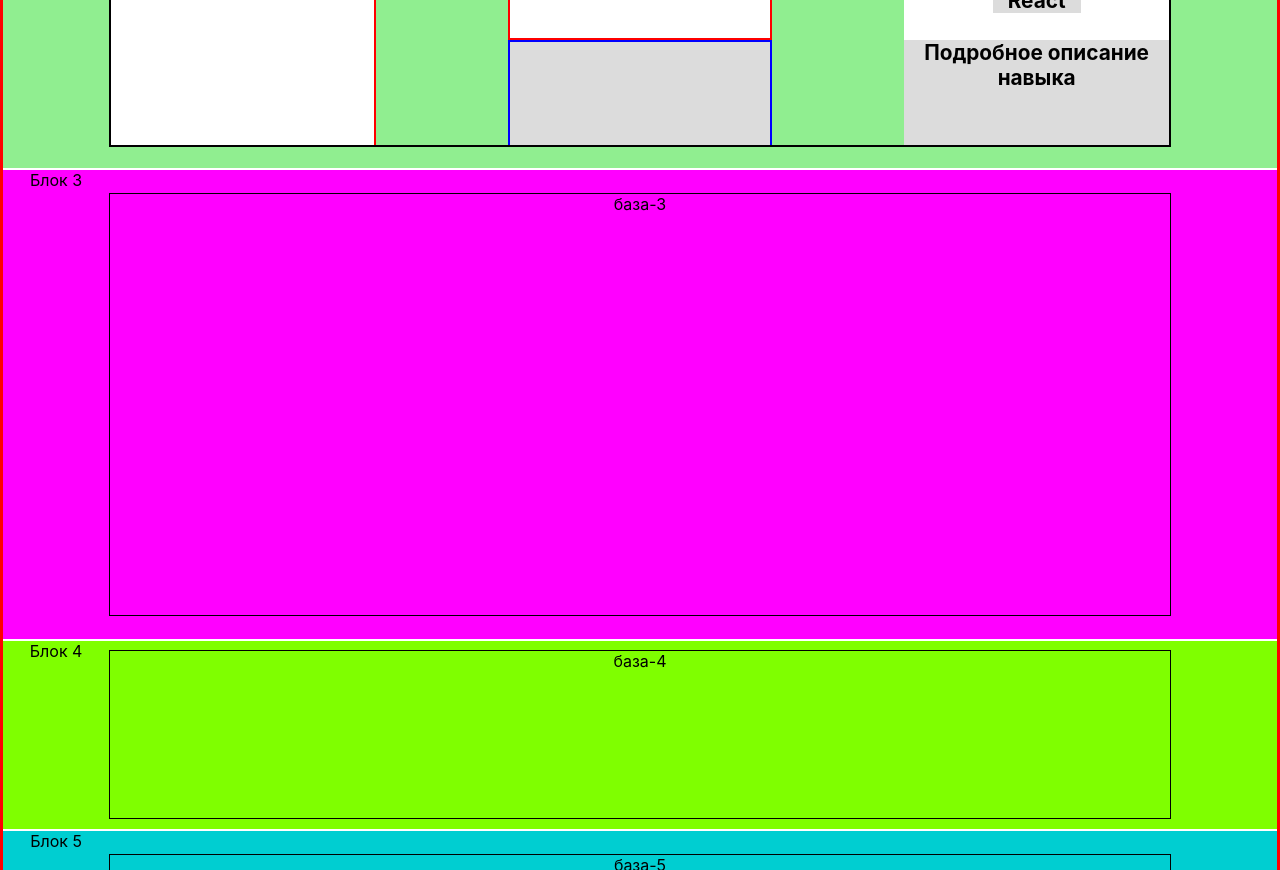
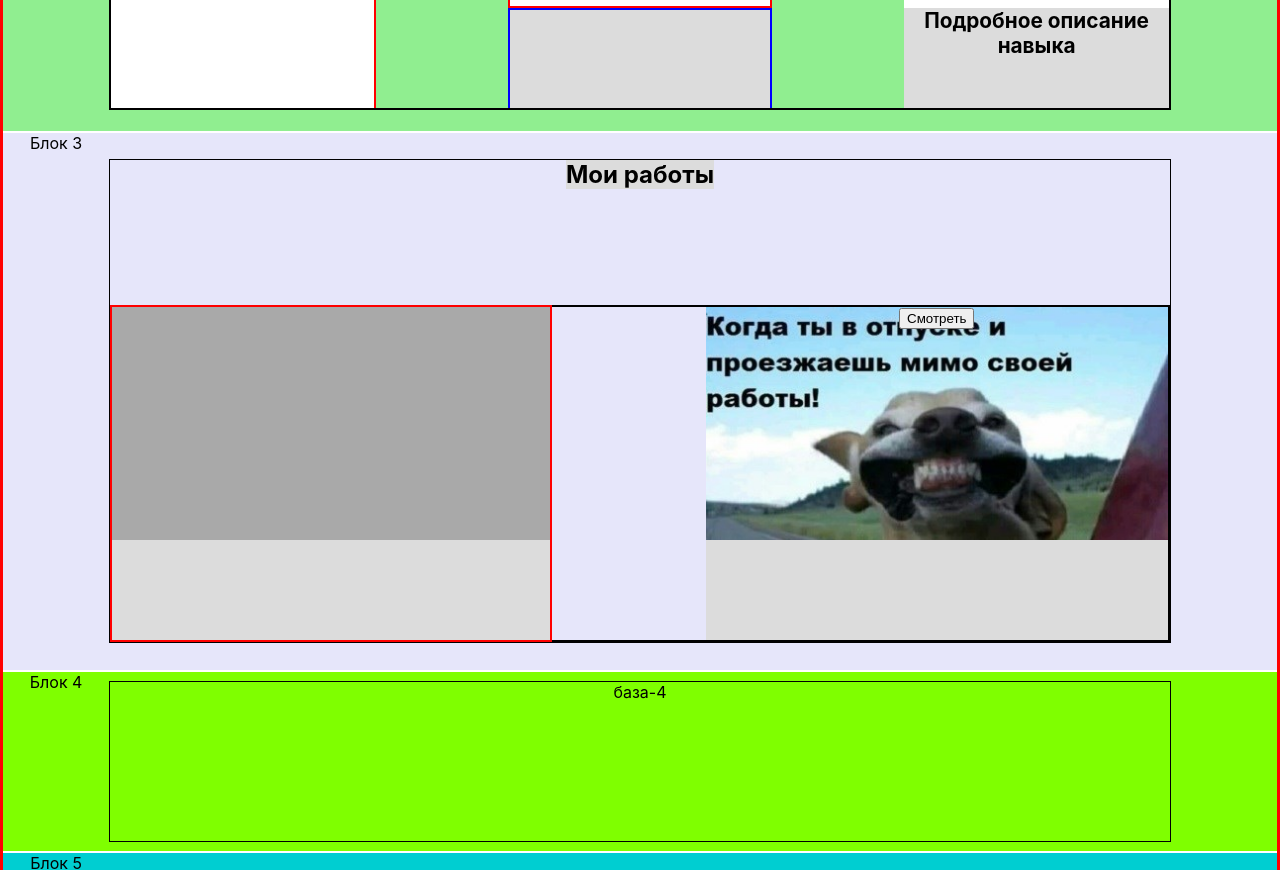
Before and after one commit to zerkalo70/portfolio, a React (Create React App) app: page / in a window 1280 px wide. Shown: the part 680-1550 px from the top of the page. Built offline with nearby package versions, Linux system fonts and the light colour scheme.

Commit message:
start made block3

```diff
--- a/src/App.css
+++ b/src/App.css
@@ -77,7 +77,7 @@ a:hover {
 .Content {
     display: grid;
     grid-template-columns: 1fr;
-    grid-template-rows: 8fr 9fr 10fr 4fr 10fr;
+    grid-template-rows: 8fr 9fr 12fr 4fr 10fr;
     grid-template-areas: "b1"
     "b2"
     "b3"
@@ -240,12 +240,81 @@ a:hover {
     ". bas3 bas3 bas3 bas3 bas3 bas3 bas3 bas3 bas3 bas3 ."
     ". . . . . . . . . . . .";
     grid-area: b3;
-    background: fuchsia;
+    background: lavender;
 }
 
 .basis3 {
+    display: grid;
+    grid-template-columns: 1fr;
+    grid-template-rows: 30% 70%;
+    grid-template-areas: "b31"
+    "b32";
     grid-area: bas3;
     border: 1px solid black;
+}
+
+.basis31 {
+    grid-area: b31;
+    align-self: start;
+    justify-self: center;
+    font-size: 150%;
+    font-weight: bold;
+    background: gainsboro;
+}
+
+.basis32 {
+    display: grid;
+    grid-template-columns: repeat(12, 1fr);
+    grid-template-rows: 1fr;
+    grid-template-areas: "b32a b32a b32a b32a b32a b32b b32b b32b b32b b32b b32b b32b";
+    grid-area: b32;
+    /*border: 1px solid black;*/
+}
+
+.basis32a {
+    display: grid;
+    grid-template-columns: 1fr;
+    grid-template-rows: 70% 30%;
+    grid-template-areas: "ba321"
+    "ba322";
+    grid-area: b32a;
+    border: 2px solid red;
+}
+
+.ba321 {
+    grid-area: ba321;
+    background-color: darkgrey;
+}
+
+.ba322 {
+    grid-area: ba322;
+    background-color: gainsboro;
+}
+
+.basis32b {
+    display: grid;
+    grid-template-columns: 1fr 1fr 1fr 1fr;
+    grid-template-rows: 70% 30%;
+    grid-template-areas: ". bb321 bb321 bb321"
+    ". bb322 bb322 bb322";
+    grid-area: b32b;
+    border: 2px solid black;
+    border-left: none;
+}
+
+.bb321 {
+    grid-area: bb321;
+    background: url("image3.jpg");
+    background-size: cover;
+}
+
+.kn1 {
+    height: 100%;
+}
+
+.bb322 {
+    grid-area: bb322;
+    background-color: gainsboro;
 }
 
 .block-4 {
--- a/src/App.js
+++ b/src/App.js
@@ -49,7 +49,25 @@ const App=()=>{
                         </div>
                     </div>
                     <div className="block-3">Блок 3
-                        <div className="basis3">база-3</div>
+                        <div className="basis3">
+                            <div className="basis31">
+                                <span>Мои работы</span>
+                            </div>
+                            <div className="basis32">
+                                <div className="basis32a">
+                                    <div className="ba321"></div>
+                                    <div className="ba322"></div>
+                                </div>
+                                <div className="basis32b">
+                                    <div className="bb321">
+                                        <div className="kn1">
+                                        <button>Смотреть</button>
+                                        </div>
+                                    </div>
+                                    <div className="bb322"></div>
+                                </div>
+                            </div>
+                        </div>
                     </div>
                     <div className="block-4">Блок 4
                         <div className="basis4">база-4</div>
```
